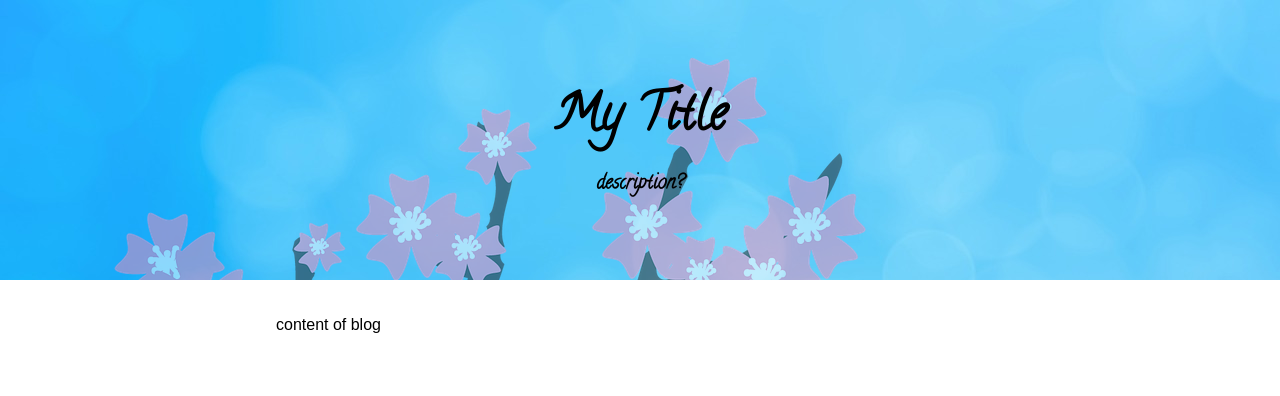
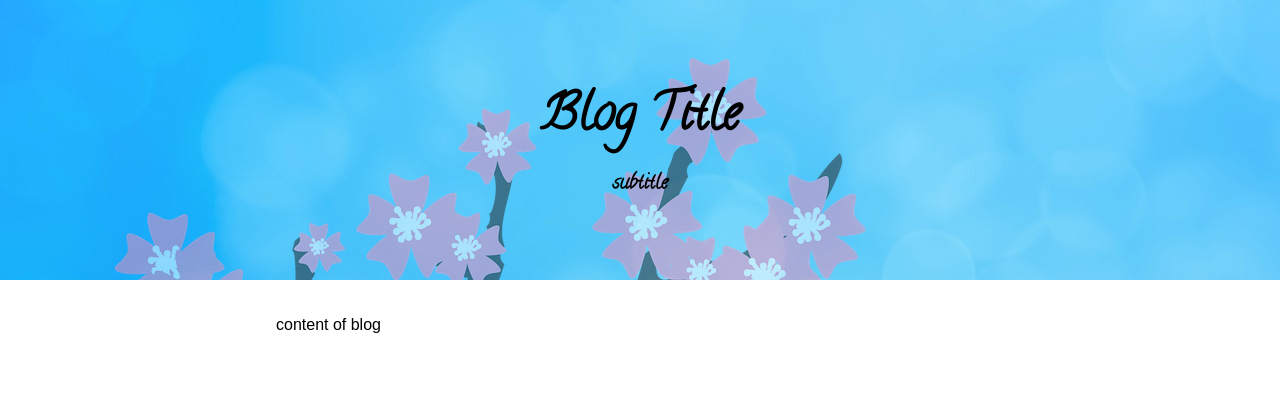
Before and after one commit to JessI23/blog-portfolio, a PHP site: page /blog_post.php in a window 1280 px wide. Shown: the part 50-446 px from the top of the page. Run offline with PHP 8.4, Linux system fonts and the light colour scheme; data that the repository does not hold is empty.

```diff
--- a/blog_post.php
+++ b/blog_post.php
@@ -15,8 +15,8 @@
     <div id="page-content">
         <header>
             <div id="intro">
-                <h1>My Title</h1>
-                <p class="page-description">description?</p>
+                <h1>Blog Title</h1>
+                <p class="page-description">subtitle</p>
             </div>
         </header>
         <main>
```
Also changed, not shown: blog.php (+7 -7 lines).
